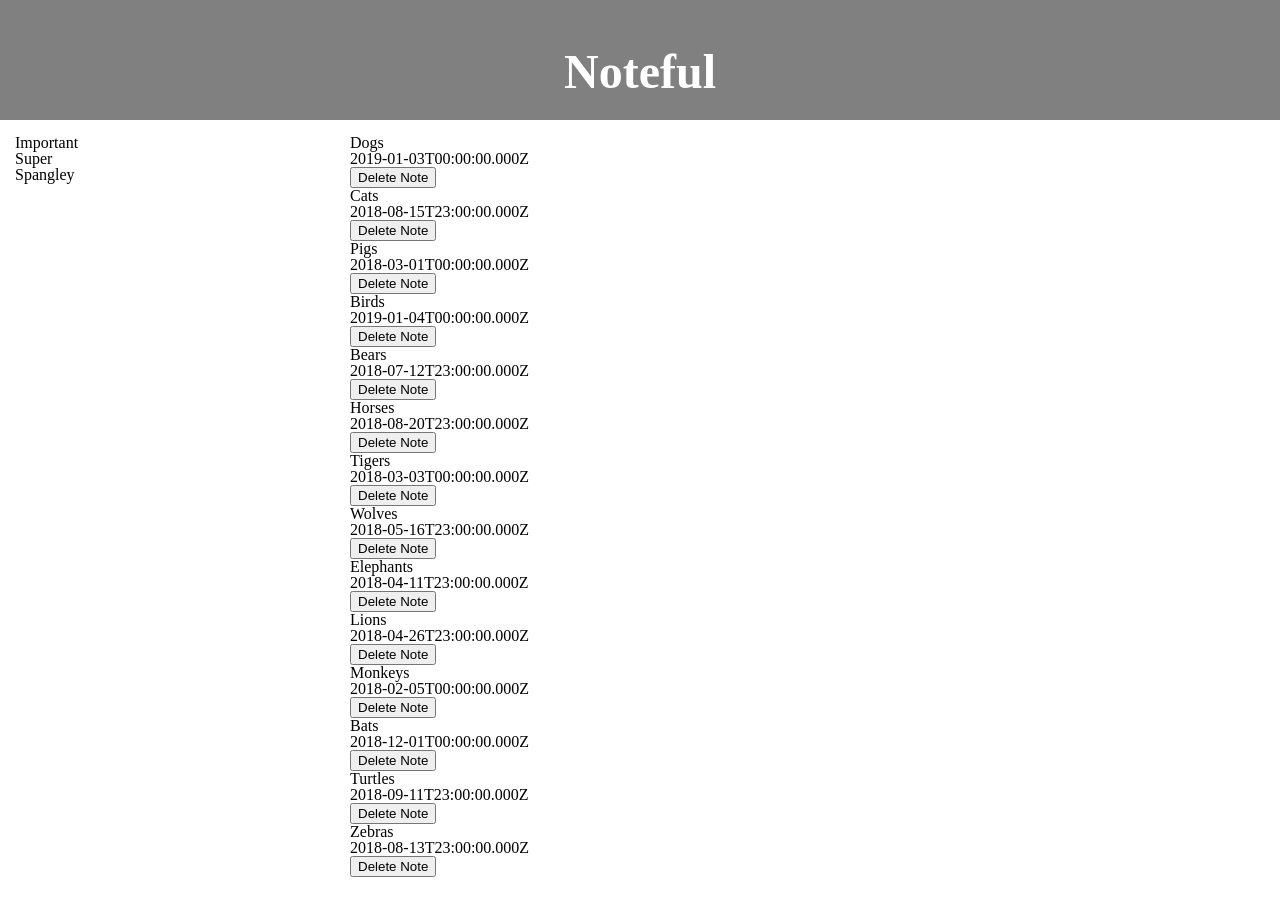
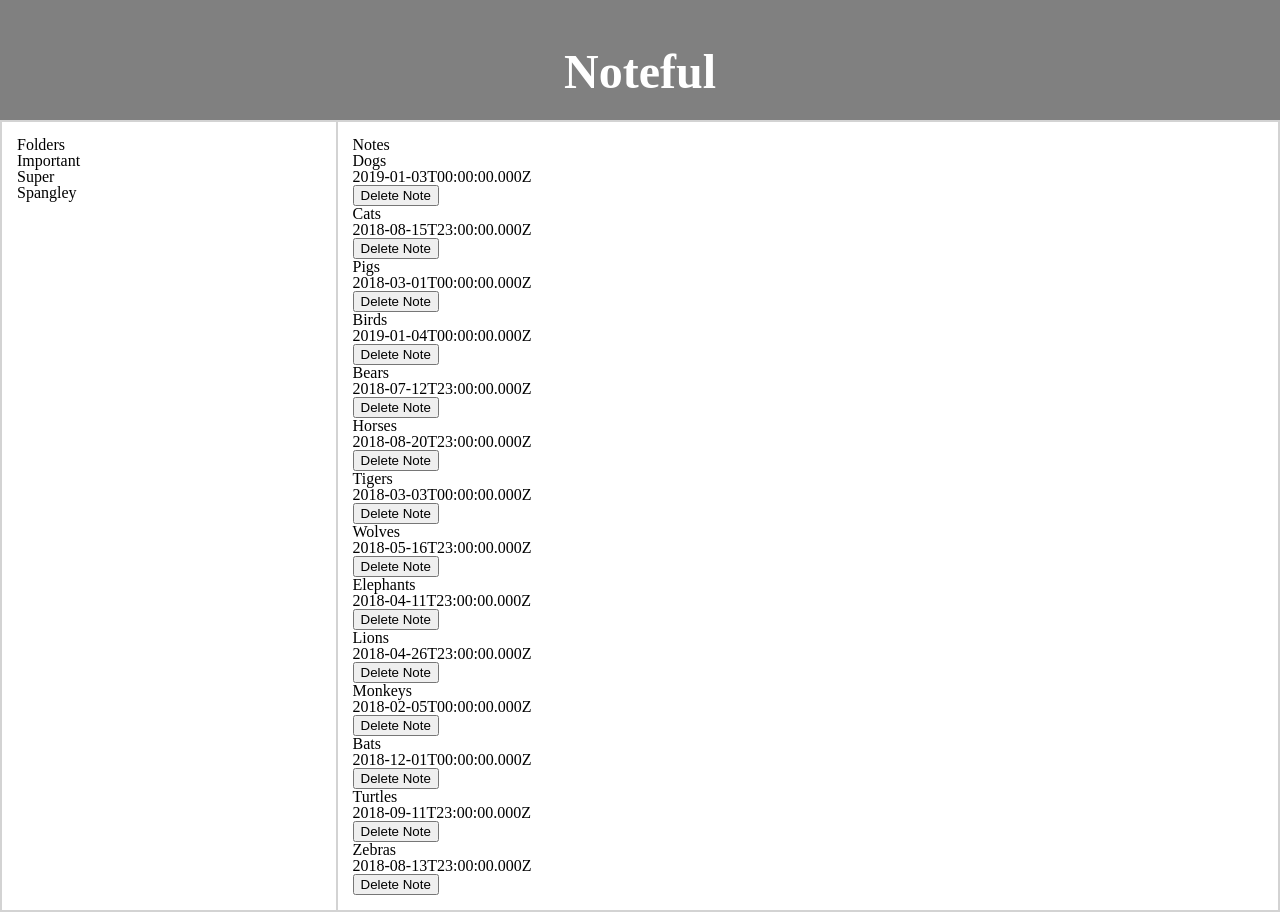
Before and after one commit to Thorn51/noteful, a React (Create React App) app: page / in a window 1280 px wide. Built offline with nearby package versions, Linux system fonts and the light colour scheme.

Commit message:
Add basic styles

```diff
--- a/src/App.css
+++ b/src/App.css
@@ -156,14 +156,17 @@ a {
 .app_main {
   display: flex;
   flex-direction: row;
+  border: 1px solid lightgray;
 }
 
 .folder_sidebar {
   flex: 1;
   padding: 15px;
+  border: 1px solid lightgray;
 }
 
 .notes_section {
   flex: 3;
   padding: 15px;
+  border: 1px solid lightgray;
 }
--- a/src/App.js
+++ b/src/App.js
@@ -16,6 +16,7 @@ export default class App extends React.Component {
         </header>
         <main className="app_main">
           <aside className="folder_sidebar">
+            <h2>Folders</h2>
             <Route
               exact
               path="/"
@@ -23,6 +24,7 @@ export default class App extends React.Component {
             />
           </aside>
           <section className="notes_section">
+            <h2>Notes</h2>
             <Route
               exact
               path="/"
```
